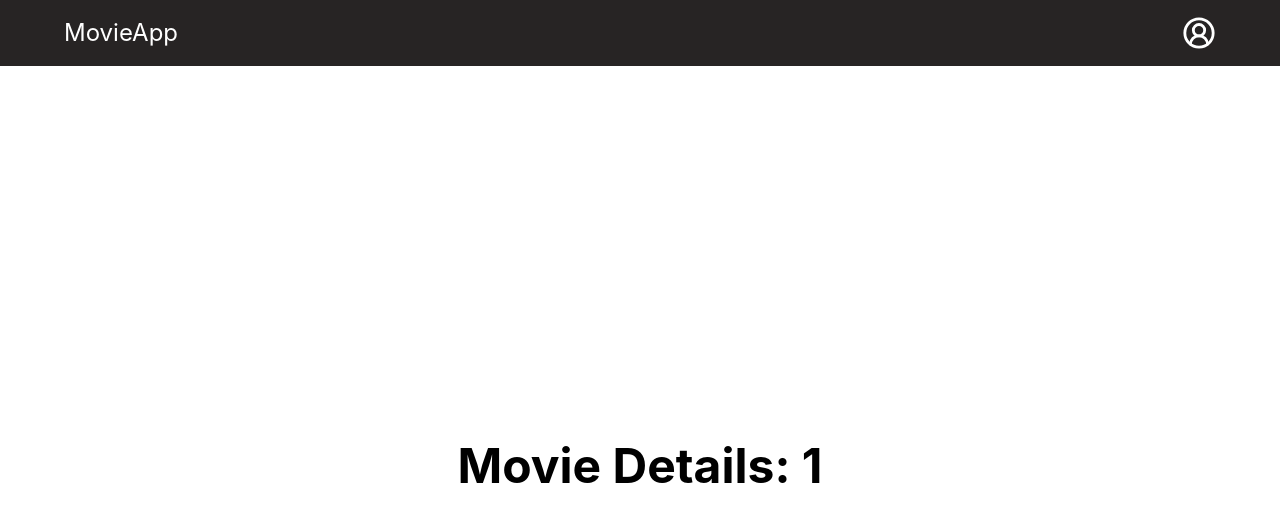
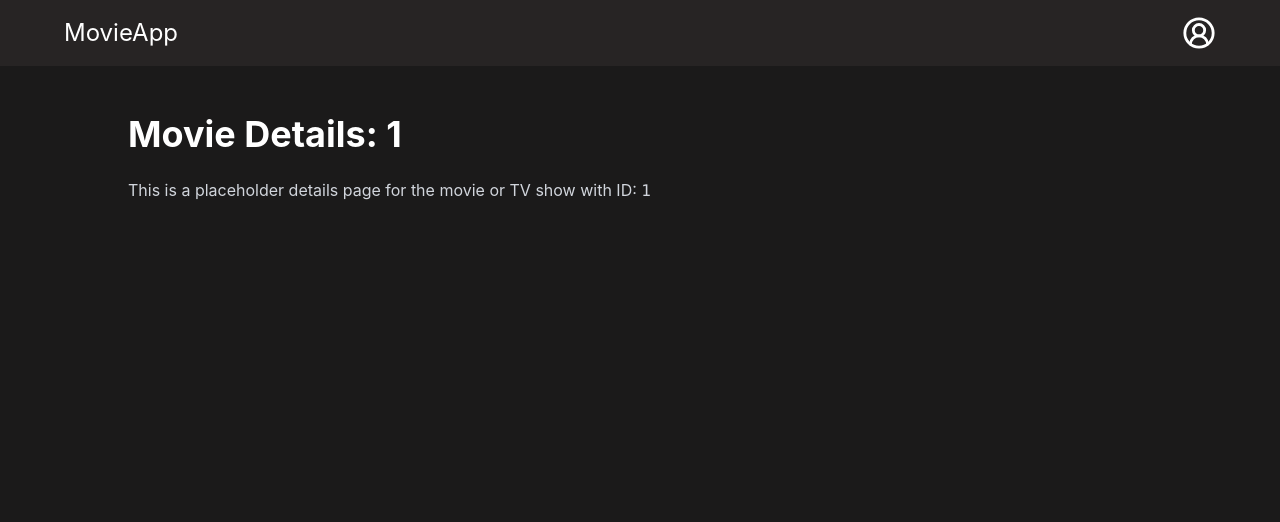
Before and after one commit to abstrcted/movieproject, a Next.js app in the folder frontend/: page /browse/1 in a window 1280 px wide. Shown: the top 522 px of the page. Built offline with nearby package versions, Linux system fonts and the light colour scheme.

Commit message:
Add dashboard with movie explore section, fix async params for Next.js 15, and update login routing

```diff
--- a/frontend/src/app/(dashboard)/browse/[id]/page.tsx
+++ b/frontend/src/app/(dashboard)/browse/[id]/page.tsx
@@ -1,13 +1,24 @@
-// frontend/src/app/(dashboard)/browse/[id]/page.tsx
+// src/app/(dashboard)/browse/[id]/page.tsx
 
-export default async function MovieDetailsPage({ params }: any) {
-  const movieId = params?.id as string;
+type MovieDetailsPageProps = {
+  params: Promise<{
+    id: string;
+  }>;
+};
+
+export default async function MovieDetailsPage({ params }: MovieDetailsPageProps) {
+  const { id } = await params;
 
   return (
-    <div className="flex flex-col items-center justify-center h-screen">
-      <h1 className="text-3xl sm:text-3xl lg:text-5xl font-bold text-black">
-        Movie Details: {movieId}
-      </h1>
-    </div>
+    <section className="min-h-screen bg-[#1B1A1A] text-white px-4 sm:px-6 md:px-8 lg:px-12 xl:px-16 py-8 md:py-12">
+      <div className="max-w-5xl mx-auto">
+        <h1 className="text-3xl md:text-4xl font-bold mb-6">
+          Movie Details: {id}
+        </h1>
+        <p className="text-gray-300">
+          This is a placeholder details page for the movie or TV show with ID: <span className="font-mono">{id}</span>
+        </p>
+      </div>
+    </section>
   );
 }
```
Also changed, not shown: 1 other file (tests, documents, lock files or other folders).
